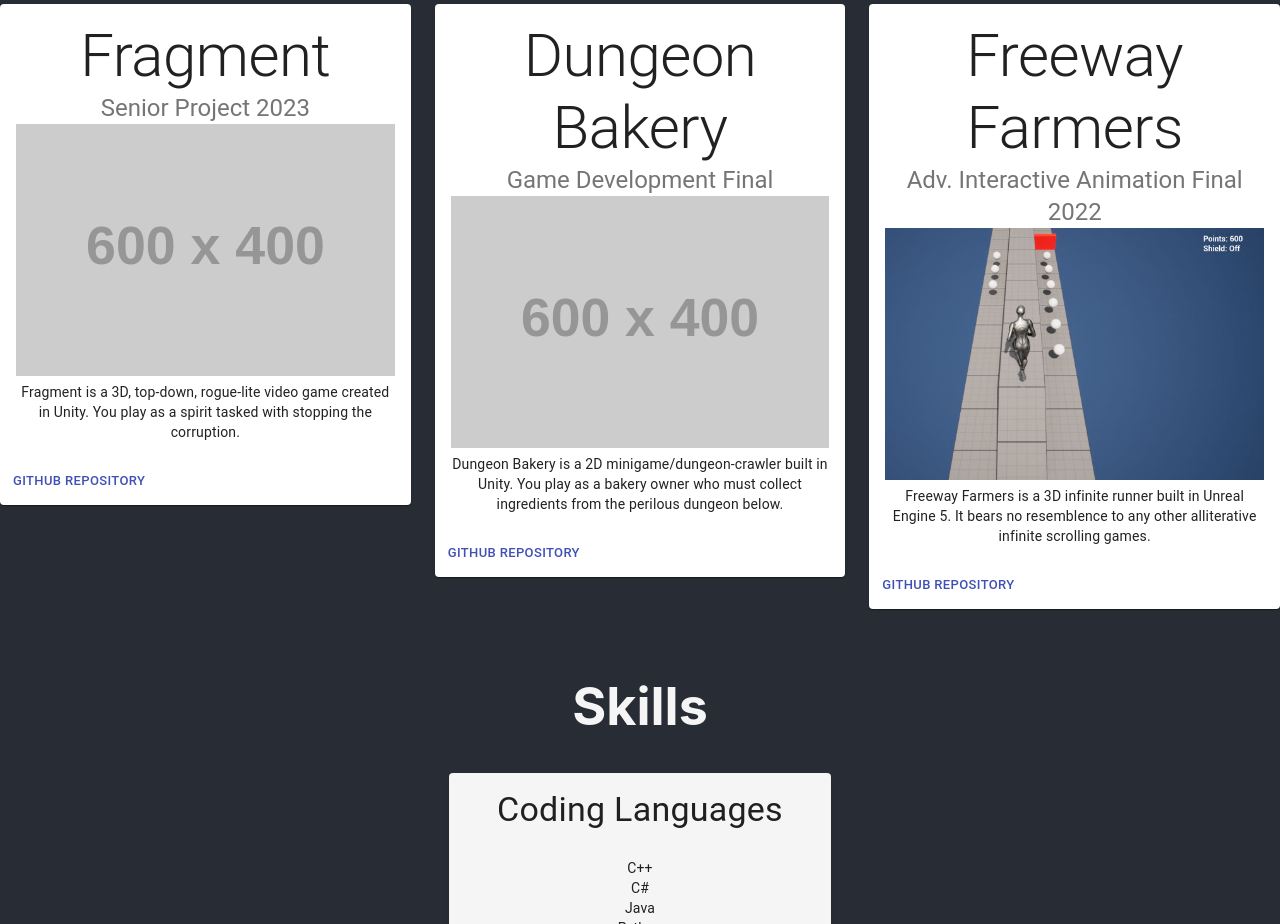
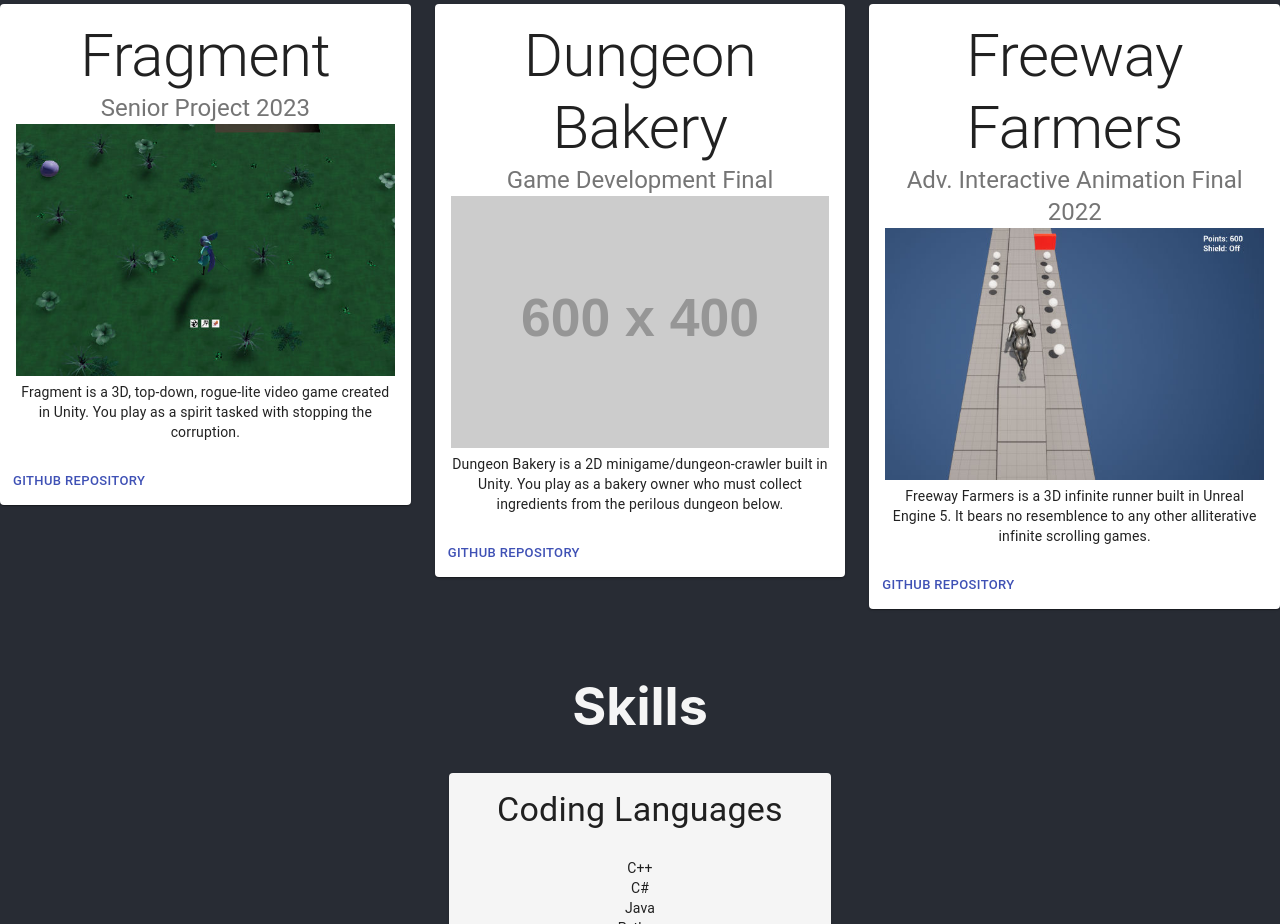
Before and after one commit to jasoncd31/personal-portfolio, a React (Create React App) app: page / in a window 1280 px wide. Shown: the part 960-1884 px from the top of the page. Built offline with nearby package versions, Linux system fonts and the light colour scheme.

Commit message:
added fragment image to card

```diff
--- a/src/components/ProjectCards/FragmentCard.tsx
+++ b/src/components/ProjectCards/FragmentCard.tsx
@@ -5,6 +5,7 @@ import CardActions from '@material-ui/core/CardActions';
 import CardContent from '@material-ui/core/CardContent';
 import Button from '@material-ui/core/Button';
 import Typography from '@material-ui/core/Typography';
+import Fragment_Image from '../../images/FG1.jpg';
 
 const useStyles = makeStyles({
   root: {
@@ -39,7 +40,7 @@ export default function FragmentCard() {
         <Typography variant="h5" color="textSecondary">
           Senior Project 2023
         </Typography>
-        <img src="https://placehold.co/600x400" alt="Cool Stuff" width="100%" />
+        <img src={Fragment_Image} alt="Cool Stuff" width="100%" />
         <Typography variant="body2" component="p">
             Fragment is a 3D, top-down, rogue-lite video game created in Unity. You play as a spirit tasked with stopping the corruption.
         </Typography>
```
Also changed, not shown: src/images/FG1.jpg (added).
